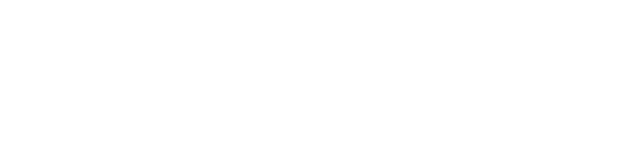
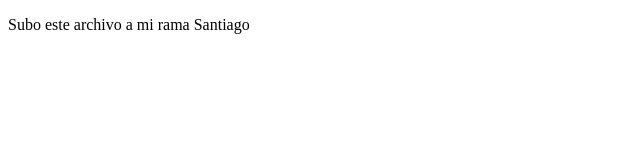
Before and after one commit to SantiagooPe/TP-FIP-VIVI, a plain HTML site: page indexSan.html in a window 1280 px wide. Shown: the whole page, without its empty margins (0-640 px from the left). Drawn offline with Linux system fonts and the light colour scheme.

Commit message:
Añadir archivo a la rama Santiago

```diff
--- a/indexSan.html
+++ b/indexSan.html
@@ -3,9 +3,13 @@
 <head>
     <meta charset="UTF-8">
     <meta name="viewport" content="width=device-width, initial-scale=1.0">
-    <title>Vivi primera clase</title>
+    <title>Vivi clase</title>
 </head>
 <body>
 
+    <p> Subo este archivo a mi rama Santiago
+
+    </p>
+
 </body>
 </html>
```
